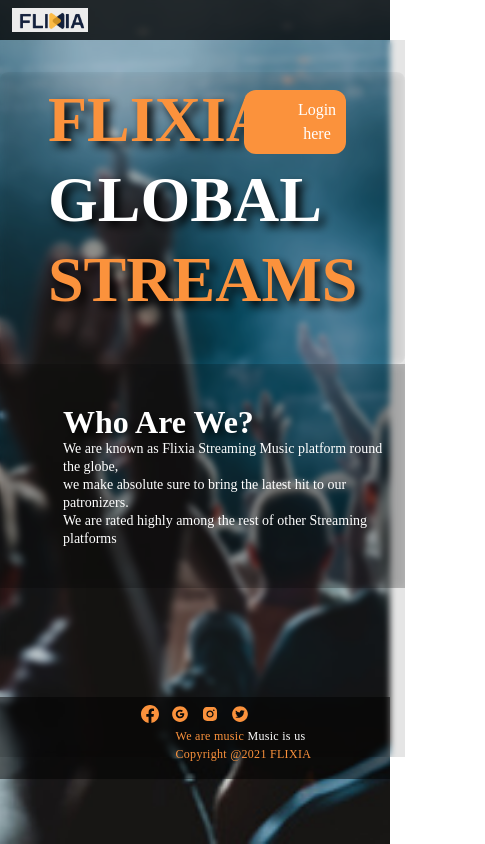
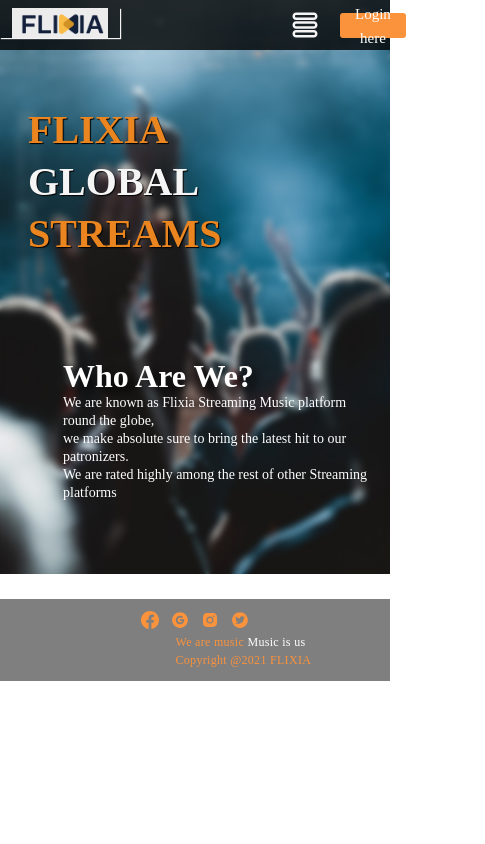
Before and after one commit to ife-chukwu/Flixia-Project, a React (Create React App) app: page / in a window 390 px wide. Shown: the whole page, 485 px wide, since content can reach past the window. Built offline with nearby package versions, Linux system fonts and the light colour scheme.

Commit message:
Responsiveness for mobile

```diff
--- a/public/index.html
+++ b/public/index.html
@@ -13,7 +13,7 @@
 
     <link rel="manifest" href="%PUBLIC_URL%/manifest.json" />
 
-    <title>React App</title>
+    <title>Flixia</title>
   </head>
   <body>
     <noscript>You need to enable JavaScript to run this app.</noscript>
--- a/src/App.js
+++ b/src/App.js
@@ -4,7 +4,7 @@
 function App() {
   return (
     <div>
-      <Hero className="lg:bg-hero-image" />
+      <Hero/>
     </div>
   );
 }
--- a/src/Components/HeroItems.js
+++ b/src/Components/HeroItems.js
@@ -2,26 +2,27 @@
 
 const HeroItems = () => {
   return (
-    <div className="text-white leading-[5rem]  py-[2rem] bg-black/10 backdrop-blur-[3px] h-[85vh] relative">
-      <div className="flex " data-aos="fade-up"
-      data-aos-anchor-placement="top-center"
-     data-aos-duration="3000"
-     >
-
+    <div className="text-white leading-[5rem]  py-[2rem]  backdrop-blur-[3px]  relative">
+      <div
+        className="jumbo-text "
+        data-aos="fade-up"
+        data-aos-anchor-placement="top-center"
+        data-aos-duration="3000"
+      >
         <h1
-          className=" text-shadow text-[4rem] font-extrabold
-      text-orange-400 rounded-lg bg-black/0 backdrop-blur-[5px]
+          className=" jumbotron md:text-shadow text-[4rem] font-extrabold
+      text-orange-400  backdrop-blur-[5px]
        pt-2 pb-11  px-12 "
         >
           {" "}
           FLIXIA
-          <span className="block font-extrabold text-white text-[4rem]">
+          <span className=" Jumbotron-span md:text-[4rem] md:text-white block font-extrabold   leading-6">
             GLOBAL{" "}
           </span>{" "}
           STREAMS
         </h1>
       </div>
-      <div className=" bg-black/20 backdrop-blur-[5px]  px-2 py-10">
+      <div className="  backdrop-blur-[5px]  px-2 py-10">
         <h1 className="text-shadow text-white flex   text-[2rem] font-bold pl-[55px] leading-9">
           Who Are We?
         </h1>
--- a/src/Components/HeroPage.js
+++ b/src/Components/HeroPage.js
@@ -35,25 +35,32 @@
   const buttonHandler = (e) => {
     e.preventDefault();
     setInputState("");
+    alert(inputState + "is processing");
     alert("Flixia is glad to meet you " + userNameInputState + " please wait");
     setUserNameInputState("");
     setUserEmailInputState("");
     setUserPasswordInputState("");
   };
   return (
-    <div className="bg-hero-image bg-no-repeat bg-cover bg-bottom w-full h-[100vh]">
-      <div className=" h-10 lg:h-[80px] w-[100%] flex text-[20px] items-center   justify-between    bg-black/60 hover:bg-black/80 transition duration-700 ease-in-out backdrop-blur-[3px] pt-2 pb-5 ">
-        <figure className="">
+    <div
+      className=" xs:bg-hero-image bg-hero-image bg-no-repeat bg-cover h-[100%] bg-center w-full
+                     md:bg-hero-image md:bg-no-repeat md:bg-cover md:bg-bottom md:w-full md:h-[100vh]"
+    >
+      <div
+        className="mobile-nav
+      md:h-[80px] md:w-[100%] md:flex md:text-[20px] md:items-center   justify-between    bg-black/60 hover:bg-black/80 transition duration-700 ease-in-out backdrop-blur-[3px] pt-2 pb-5 "
+      >
+        <figure>
           <img
             src="Flixialogo.png"
             alt="Flixia"
-            className="w-[100px] md:w-[190px] h-15 px-3 items-center mt-3  shadow-2xl  "
-            data-aos="md:zoom-in-left"
-            data-aos-duration="md:3000"
+            className="logo md:w-[190px] md:h-15 px-3 items-center md:mt-3  shadow-4xl"
+            data-aos="zoom-in-left"
+            data-aos-duration="3000"
           />
         </figure>
 
-        <ul className=" hidden  lg:flex flex-row text-white gap-5 px-9 pt-4 items-center font-normal text-base  cursor-pointer  ">
+        <ul className=" hidden  md:flex flex-row text-white gap-5 px-9 pt-4 items-center font-normal text-base  cursor-pointer  ">
           <li
             className="text-white hover:text-orange-400"
             onClick={buttonHandler}
@@ -105,9 +112,9 @@
           </form>
         </ul>
       </div>
-      <div className="flex flex-col pl-[60%] absolute  z-30">
+      <div className=" pl-0  md:flex flex-col md:pl-[60%] absolute  z-30">
       <button
-          className="w-[100px]py-0 flex  text-[12px]  md:w-40 flex border-2xl bg-orange-400 hover:bg-orange-500 hover:text-white transition duration-400 text-white pl-11 py-2 mr-11
+          className="button md:py-6 flex md:text-[16px] h-8 px-11 md:ml-[50px] md:w-40 md:flex border-2xl bg-orange-400 hover:bg-orange-500 hover:text-white transition duration-400 text-white pl-11 py-2 mr-11
           rounded-xl items-center text-base  mt-[50px] ml-[10px] "
           onClick={openFormHandler}
         >
@@ -164,8 +171,9 @@
         <HeroItems className="relative" />
         <NavbarMd />
       </div>
-      <div className="bg-black/50 absolute mt-[-60px] w-full  hover:bg-black  transition duration-700 text-orange-400">
-        <footer className="flex justify-center items-center gap-3 text-lg mt-2 cursor-pointer">
+      <div className="bg-black/50 absolute mt-[25px] w-full  hover:bg-black  transition duration-700 text-orange-400">
+        <div className="pt-3">
+          <footer className="flex justify-center items-center gap-3 text-lg  cursor-pointer">
             <BsFacebook className="hover:text-white transition duration-700 text-lg" />
             <AiFillGoogleCircle className="hover:text-white transition duration-700 text-lg" />
             <AiFillInstagram className="hover:text-white transition duration-700 text-lg" />
@@ -178,9 +186,10 @@
                 Music is us
               </span>
             </p>
-          <p className="tracking-wide text-orange-400 hover:text-white transition duration-700 pb-4">
+            <p className="tracking-wide text-orange-400 hover:text-white transition duration-700 pb-3">
               Copyright @2021 FLIXIA
             </p>
+          </div>
         </div>
       </div>
     </div>
--- a/src/Components/NavbarMd.js
+++ b/src/Components/NavbarMd.js
@@ -7,22 +7,31 @@
   const openNavHandler = () => {
     setOpenNav((currentnav) => !currentnav);
   };
+
   return (
-    <div className="flex justify-end text-center ">
+    <div>
+      <div className=" flex ml-[-180px] text-center py-[100px] md:hidden ">
+        <div className="flex justify-center">
           {openNav ? (
             <MdOutlineClear
               onClick={openNavHandler}
-          className=" flex justify-end text-white  hover:text-orange-400 transition duration-100 ease-in-out text-[30px] cursor-pointer mt-[-30px] z-50 lg:hidden  mr-[-60px]"
+              className=" toggler z-50 md:hidden"
             />
           ) : (
-        < TiThMenuOutline
+            <TiThMenuOutline
               onClick={openNavHandler}
-          className="mt-[-5px] text-[20px] mt-[-35px] md:flex justify-end text-white  hover:text-orange-400 transition duration-100 ease-in-out text-[30px] cursor-pointer mt-[-60px] z-50 md:hidden  mr-[50px]"
+              className="toggler z-50 md:hidden"
             />
           )}
+        </div>
 
         {openNav && (
-        <ul className=" md:absolute text-1xl text-white  px-[30px] font-semibold items-start bg-black/60 transition duration-700 ease-in-out backdrop-blur-[3px] lg:hidden relative z-20 cursor-pointer">
+          <ul
+            className=" side-nav z-50 bg-black/60 md:hidden"
+
+            data-aos="fade-down"
+            data-aos-duration="md:10000"
+          >
             <li className="text-white hover:text-orange-400 py-5">Albums</li>
             <li className="text-white hover:text-orange-400 py-5">Artists</li>
             <li className="text-white hover:text-orange-400 py-5">Genres</li>
@@ -32,6 +41,7 @@
           </ul>
         )}
       </div>
+    </div>
   );
 };
 
--- a/src/index.css
+++ b/src/index.css
@@ -2,15 +2,69 @@
 @tailwind components;
 @tailwind utilities;
 
-@import url('https://fonts.googleapis.com/css2?family=Pacifico&family=Poppins:ital,wght@0,500;0,600;1,200;1,500;1,600&display=swap');
+@import url("https://fonts.googleapis.com/css2?family=Pacifico&family=Poppins:ital,wght@0,500;0,600;1,200;1,500;1,600&display=swap");
 
-
-
-body{
+body {
   font-family: Poppins;
   font-size: 12px;
-
 }
-.text-shadow{
+.text-shadow {
   text-shadow: 5px 5px 10px black;
 }
+
+@media only screen and (max-width: 768px) {
+  .mobile-nav {
+    height: 50px;
+    position: relative;
+  }
+  .logo {
+    display: flex;
+    height: 30px;
+    width: 120px;
+    box-shadow: 1px 1px 1px whitesmoke;
+  }
+  .toggler {
+    color: whitesmoke;
+    position: absolute;
+    transition: 0.3s ease;
+    font-size: 30px;
+    cursor: pointer;
+    margin-top: -140px;
+    margin-left: 190px;
+  }
+  .toggler:hover {
+    color: rgba(235, 134, 32, 0.995);
+  }
+  .jumbo-text {
+    margin-left: -20px;
+  }
+  .Jumbotron-span {
+    font-size: 40px;
+    color: whitesmoke;
+    text-shadow: 1px 1px 1px black;
+  }
+  .jumbotron {
+    font-size: 40px;
+    color: rgba(235, 134, 32, 0.995);
+    text-shadow: 1px 1px 1px black;
+  }
+  .side-nav{
+    padding: 40px;
+    margin-top: -100px;
+    margin-left: 100px;
+    cursor: pointer;
+    font-size: 16px;
+  }
+  .side-nav li{
+    padding:9px 0 ;
+  }
+  .button{
+    display: flex;
+    padding: 0 15px;
+    height: 25px;
+    font-size: 15px;
+    border-radius: 3px;
+    margin-left: 340px;
+    margin-top: -37px;
+  }
+}
```
Lines whose indentation alone changed are shown as unchanged.
